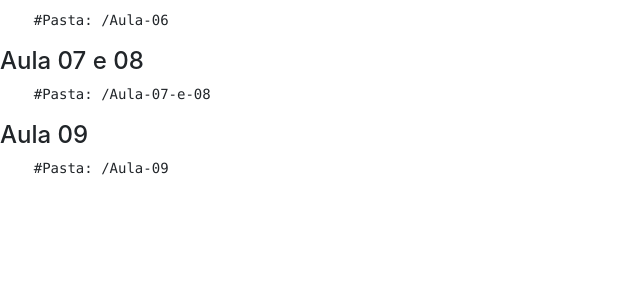
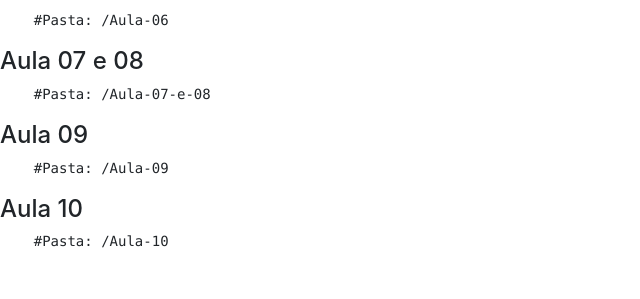
Before and after one commit to paulohbsouza/php_poo, a PHP site: page / in a window 1280 px wide. Shown: the part 174-473 px from the top of the page, without its empty margins (0-640 px from the left). Run offline with PHP 8.4, Linux system fonts and the light colour scheme.

Commit message:
Update index.php

```diff
--- a/index.php
+++ b/index.php
@@ -101,6 +101,13 @@
     ?>
     </pre>
 
+    <h4>Aula 10</h4>
+    <pre>
+    <?php
+        echo "#Pasta: /Aula-10";
+    ?>
+    </pre>
+
     <!-- JavaScript (Opcional) -->
     <!-- jQuery primeiro, depois Popper.js, depois Bootstrap JS -->
     <script src="https://code.jquery.com/jquery-3.3.1.slim.min.js" integrity="sha384-q8i/X+965DzO0rT7abK41JStQIAqVgRVzpbzo5smXKp4YfRvH+8abtTE1Pi6jizo" crossorigin="anonymous"></script>
```
